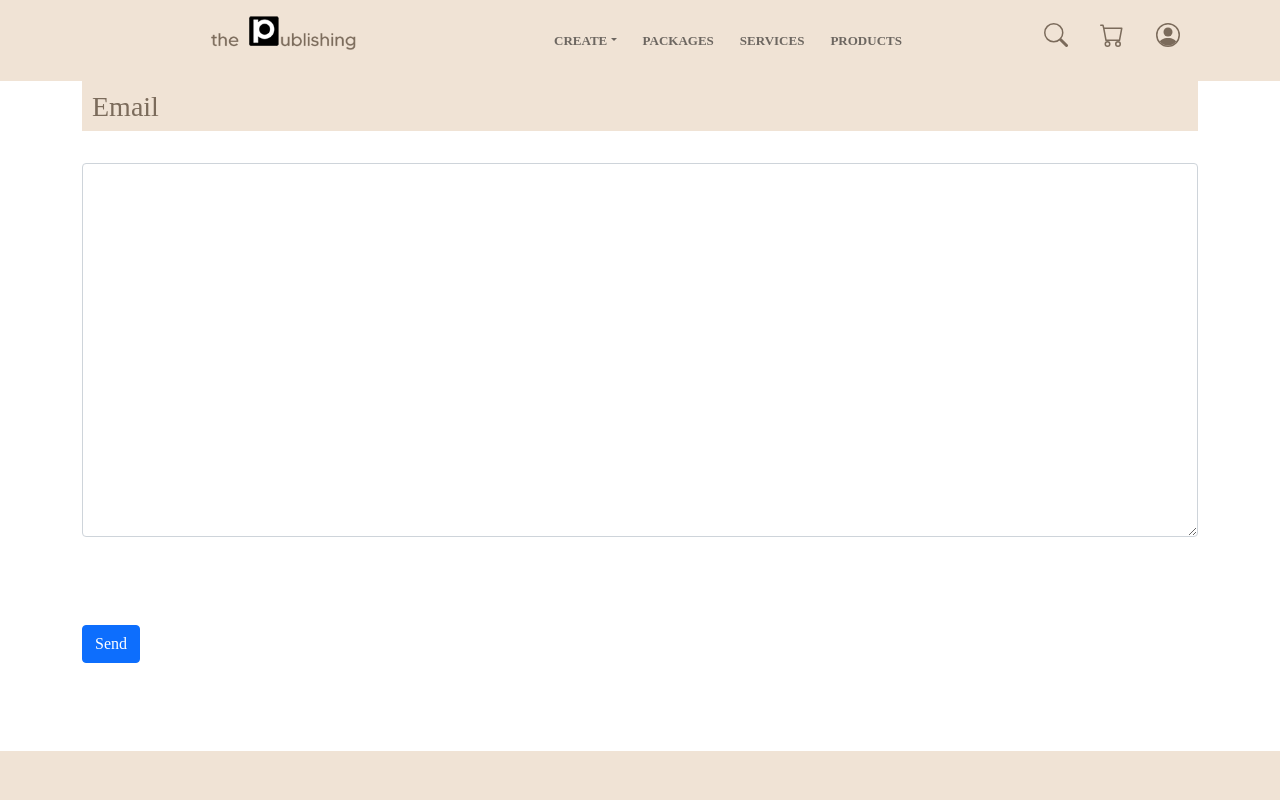
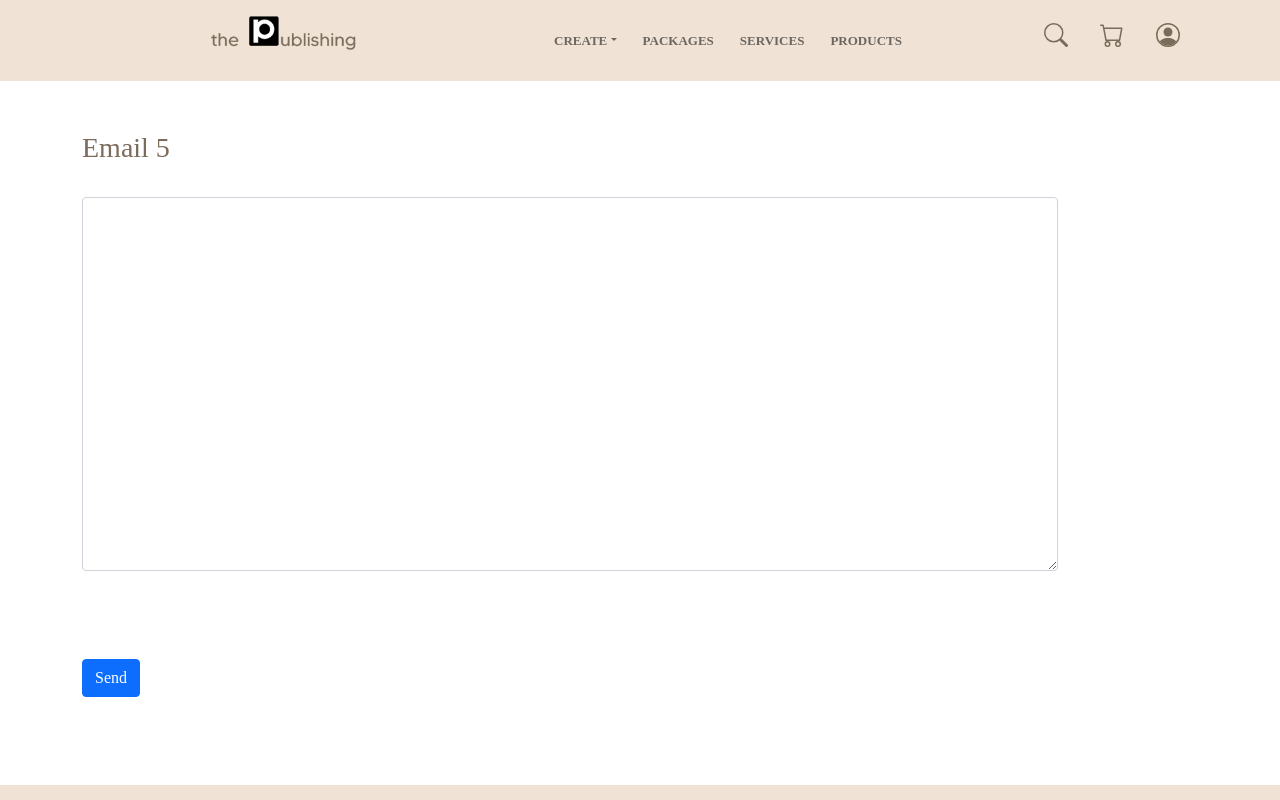
Before and after one commit to poloyacero/publish-web, a Next.js app: page /emaildashboard in a window 1280 px wide. Shown: the top 800 px of the page. Built offline with nearby package versions, Linux system fonts and the light colour scheme; a web font is replaced by a local one.

Commit message:
remove classNames

```diff
--- a/pages/emaildashboard.tsx
+++ b/pages/emaildashboard.tsx
@@ -13,7 +13,7 @@ export default function emaildashboard() {
     return (
         <div className={styles.container}>
       <Head>
-        <title>Email4</title>
+        <title>Email</title>
         <link rel="icon" href="/thepublishing.svg" />
       </Head>
       <NavMenu />
@@ -21,10 +21,10 @@ export default function emaildashboard() {
 
         <Container fluid>
           <Container  className={styles.ctext}>
-            <Row>
+            <Row className={styles2.accountinfocontainer} >
 
                 <Col>
-                <h3 className={styles2.homeHeaderlabel2}>Email</h3>
+                <h3>Email 5</h3>
                 <br></br>
                 <Row className="form-group text-left">
               <Col ><Form.Control as="textarea" rows={15}/> </Col>
```
